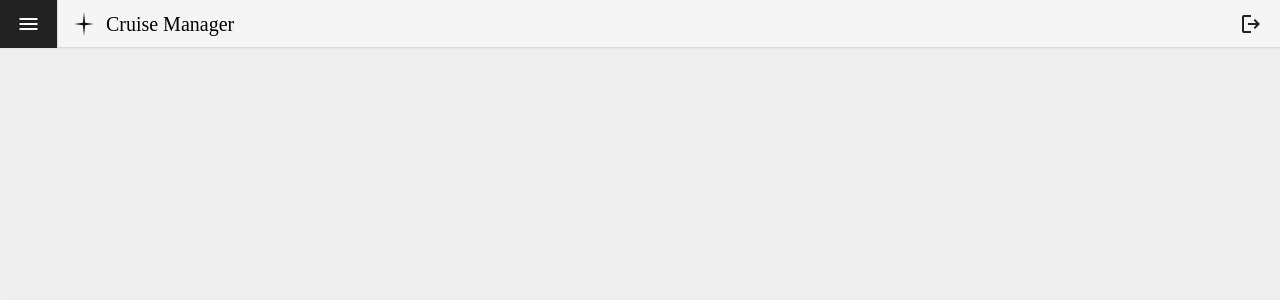
After one commit to ancfoster/Zenith-Expedition-Cruises, a Django app: template templates/admin_base.html in a window 1280 px wide. The commit adds this page. Shown: the top 300 px of the page. Run offline with Django 4.2, Linux system fonts and the light colour scheme; the template is opened without the code that fills it, so the values that code supplies are empty; some web fonts are replaced.

Commit message:
Create admin manager base template & styles

```diff
--- a/static/css/style.css
+++ b/static/css/style.css
@@ -644,8 +644,24 @@ video {
   padding: 1rem;
 }
 
+.p-6{
+  padding: 1.5rem;
+}
+
 .pl-2{
   padding-left: 0.5rem;
+}
+
+.pt-6{
+  padding-top: 1.5rem;
+}
+
+.pl-4{
+  padding-left: 1rem;
+}
+
+.pr-4{
+  padding-right: 1rem;
 }
 
 .font-admin{
--- /dev/null
+++ b/templates/admin_base.html
@@ -0,0 +1,55 @@
+{% load static %}
+<!DOCTYPE html>
+<html lang="en">
+<head>
+    <meta charset="UTF-8">
+    <meta http-equiv="X-UA-Compatible" content="IE=edge">
+    <meta name="viewport" content="width=device-width, initial-scale=1.0">
+    <title>{% block title %} {% endblock %}</title>
+    <link rel="stylesheet" href="{% static 'css/style.css' %}">
+    <link href="https://fonts.googleapis.com/css2?family=Material+Symbols+Outlined:wght@200" rel="stylesheet" />
+</head>
+<body class="font-admin bg-admin_grey_bg">
+    <div class="w-full h-12 fixed top-0 left-0 flex items-center justify-between bg-admin_bar_bg shadow-sm z-40 border-b-[1px] border-b-grey_b_light">
+        <div id="burgerCont" class="flex items-center justify-center w-[64px] text-black222 hover:bg-black222 hover:text-white h-12 border-r-[1px] border-r-grey_b_light cursor-pointer mr-2">
+            <i id="burgerIcon" class="material-symbols-outlined">menu</i>
+        </div>
+        <div class="w-full flex pl-2 items-center justify-center md:justify-start text-xl font-medium leading-4"><img class="h-6 mr-3" src="{% static 'images/logo_black_star.svg' %}">Cruise Manager</div>
+        <div class="w-[64px] h-full flex items-center justify-center cursor-pointer text-black222 hover:bg-black222 hover:text-white">
+           <a href="#" class="flex items-center justify-center h-full"> <i class="material-symbols-outlined">logout</i></a>
+        </div>
+    </div>
+    <nav id="adminNav" class="flex flex-row fixed top-0 p-4 left-0 mt-12 z-30 w-full md:w-auto transition-transform -translate-x-full nav_height bg-admin_bar_bg shadow-l">
+        <ul class="w-full">
+            <li class="admin_nav_li">
+                <a href="#" class="admin_nav_a"><span class="material-symbols-outlined">dashboard</span><span class="ml-2">Dashboard</span></a>
+            </li>
+            <li class="admin_nav_li">
+                <a href="#" class="admin_nav_a"><span class="material-symbols-outlined">directions_boat</span><span class="ml-2">Cruises</span></a>
+            </li>
+            <li class="admin_nav_li">
+                <a href="#" class="admin_nav_a"><span class="material-symbols-outlined">explore</span><span class="ml-2">Destnations</span></a>
+            </li>
+            <li class="admin_nav_li">
+                <a href="#" class="admin_nav_a"><span class="material-symbols-outlined">label</span><span class="ml-2">Tags</span></a>
+            </li>
+            <li class="admin_nav_li">
+                <a href="#" class="admin_nav_a"><span class="material-symbols-outlined">confirmation_number</span><span class="ml-2">Bookings</span></a>
+            </li>
+            <li class="admin_nav_li">
+                <a href="#" class="admin_nav_a"><span class="material-symbols-outlined">mail</span><span class="ml-2">Enquiries</span></a>
+            </li>
+            <li class="admin_nav_li">
+                <a href="#" class="admin_nav_a"><span class="material-symbols-outlined">house</span><span class="ml-2">Home Page Settings</span></a>
+            </li>
+        </ul>
+    </nav>
+<main class="w-full mt-12 pt-6 pl-4 pr-4">
+    {% block content %}
+    {% endblock %}
+</main>
+<script src="{% static 'js/admin.js' %}"></script>
+{% block footerscripts %}
+{% endblock %}
+</body>
+</html>
```
Also changed, not shown: static/images/logo_black_star.svg (added).
